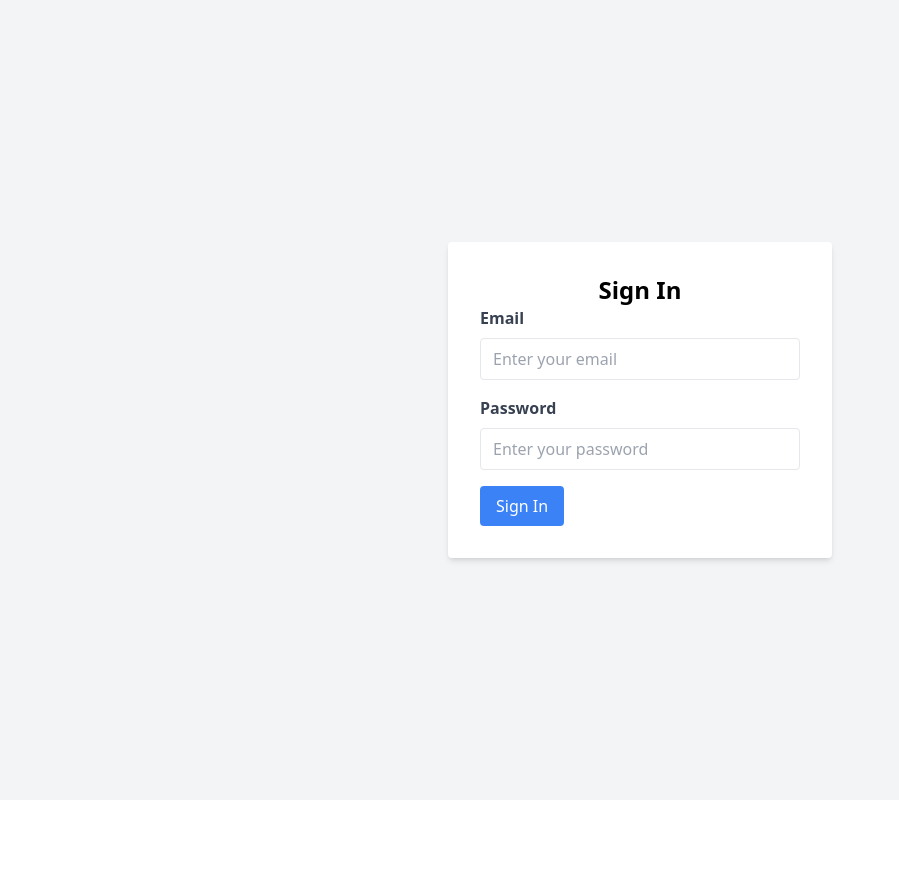
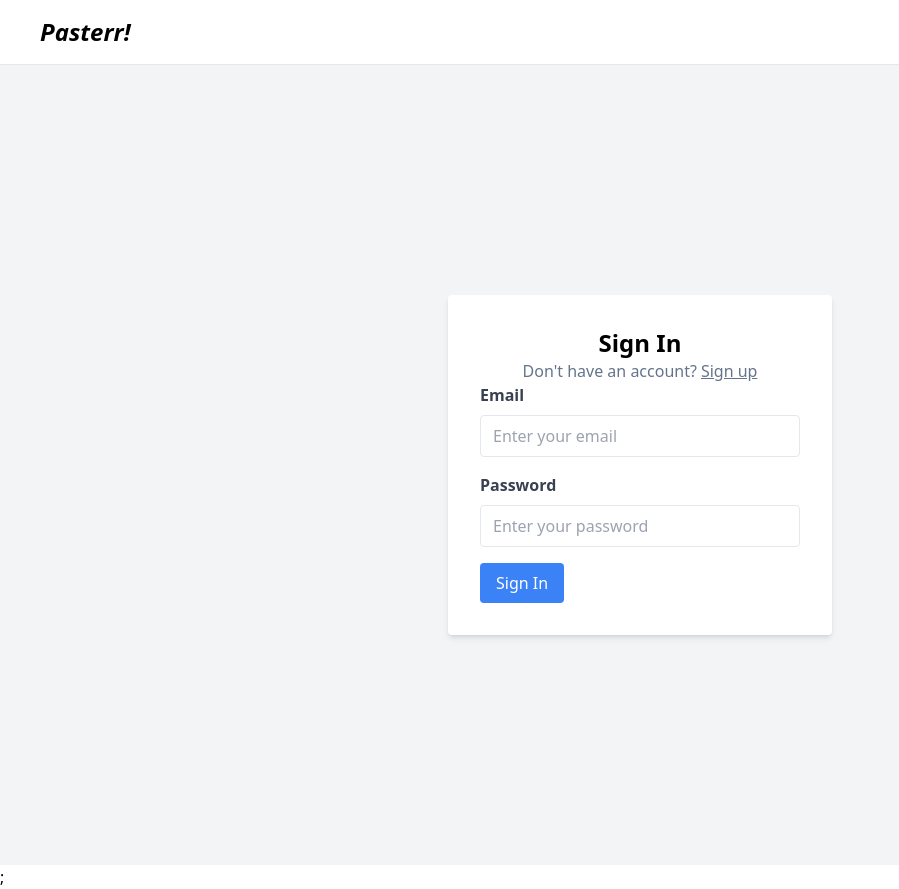
Before and after one commit to vansh123456/pasterr_frontend, a React (Vite) app: page /signin in a window 1280 px wide. Shown: the whole page, without its empty margins (0-899 px from the left). Before the commit the page ends 800 px from the top, so only its background shows below. Built offline with nearby package versions, Linux system fonts and the light colour scheme.

Commit message:
AppBar: show appbar in every page and hide buttons on signup and signin

```diff
--- a/src/components/Appbar.tsx
+++ b/src/components/Appbar.tsx
@@ -1,18 +1,26 @@
-import { Link } from "react-router-dom"
+import { Link, useLocation } from "react-router-dom";
 
 export const Appbar = () => {
-    return <div className="border-b flex justify-between px-10 py-4" >
-        <Link to={'/snippets'} className="cursor-pointer">
-        <div className="font-extrabold text-2xl italic">
-            Pasterr!
+    const location = useLocation(); // Get the current location
+    const hideButton = ["/signin", "/signup"].includes(location.pathname); // Check if the current route is /signin or /signup
+
+    return (
+        <div className="border-b flex justify-between px-10 py-4">
+            <Link to={"/snippets"} className="cursor-pointer">
+                <div className="font-extrabold text-2xl italic">Pasterr!</div>
+            </Link>
+            {!hideButton && ( // Conditionally render the button
+                <div>
+                    <Link to={"/newsnippet"}>
+                        <button
+                            type="button"
+                            className="mr-10 text-green-700 hover:text-white border border-green-700 hover:bg-green-800 focus:ring-4 focus:outline-none focus:ring-green-300 font-medium rounded-lg text-sm px-5 py-2.5 text-center me-2 mb-2"
+                        >
+                            Create New Snippet
+                        </button>
+                    </Link>
+                </div>
+            )}
         </div>
-        </Link>
-        <div>
-        <div>
-            <Link to={'/newsnippet'} >
-        <button type="button" className=" mr-10 text-green-700 hover:text-white border border-green-700 hover:bg-green-800 focus:ring-4 focus:outline-none focus:ring-green-300 font-medium rounded-lg text-sm px-5 py-2.5 text-center me-2 mb-2">Create New Snippet</button>
-        </Link>
-        </div>
-        </div>
-    </div>
-}
+    );
+};
--- a/src/components/Auth.tsx
+++ b/src/components/Auth.tsx
@@ -3,7 +3,7 @@ import { InputBox } from "../components/InputBox";
 import { Button } from "../components/Button";
 import { Heading } from "../components/Heading";
 import axios from "axios";
-import { useNavigate } from "react-router-dom";
+import {Link, useNavigate } from "react-router-dom";
 
 interface AuthProps {
     type: "signup" | "signin"; // Determines the behavior and label
@@ -41,9 +41,12 @@ export const Auth = ({ type }: AuthProps) => {
     };
 
     return (
+        <div className="bg-black">
         <div className="bg-gray-100 h-screen flex justify-center items-center">
             <div className="bg-white p-8 rounded shadow-md w-96">
                 <Heading label={type === "signup" ? "Sign Up" : "Sign In"} />
+                <div className="flex justify-center text-slate-500"> {type === "signin" ? "Don't have an account?" : "Already have an account?" }
+                <Link className="underline pl-1" to={type === "signin" ? "/signup" : "/signin"}>{type === "signin" ? "Sign up" : "Sign in"}</Link></div>
                 {type === "signup" && (
                     <InputBox
                         label="Name"
@@ -70,5 +73,6 @@ export const Auth = ({ type }: AuthProps) => {
                 />
             </div>
         </div>
+        </div>
     );
 };
--- a/src/pages/SignIn.tsx
+++ b/src/pages/SignIn.tsx
@@ -1,5 +1,10 @@
 import React from "react";
 import { Auth } from "../components/Auth";
+import { Appbar } from "../components/Appbar";
 export const Signin = () => {
-    return <Auth type="signin" />;
+    return <>
+        <Appbar/>
+        <Auth type="signin" />;
+
+    </>
 };
--- a/src/pages/SignUp.tsx
+++ b/src/pages/SignUp.tsx
@@ -77,6 +77,7 @@ import { Appbar } from "../components/Appbar";
 
 export const Signup = () => {
     return <>
+        <Appbar/>
         <Auth type="signup" />;
     </>
 };
--- a/src/pages/Snippets.tsx
+++ b/src/pages/Snippets.tsx
@@ -11,7 +11,7 @@ const Homepage = () => {
     const [newContent, setNewContent] = useState("");
 
     if (loading) {
-        return <div className="flex flex-row min-h-screen justify-center items-center">Loading snippets...</div>;
+        return <div className="flex flex-row min-h-screen justify-center items-center font-extrabold text-2xl italic">Loading snippets...</div>;
     }
 
     if (error) {
@@ -57,7 +57,7 @@ const Homepage = () => {
                     <h2 className="font-bold">{snippet.title}</h2>
                     <p>{snippet.content}</p>
                     <small className="text-gray-500">
-                      Created at: {new Date(snippet.created_at).toLocaleString()}
+                      Created at: {new Date(snippets.created_at).toLocaleString()}
                     </small>
                     <div className="mt-2">
                       {/* Edit and Delete Buttons */}
```
